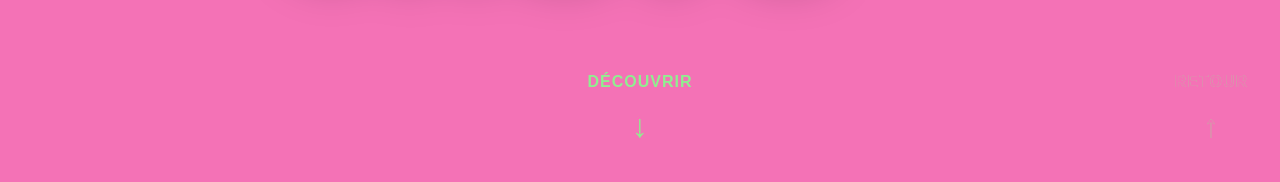
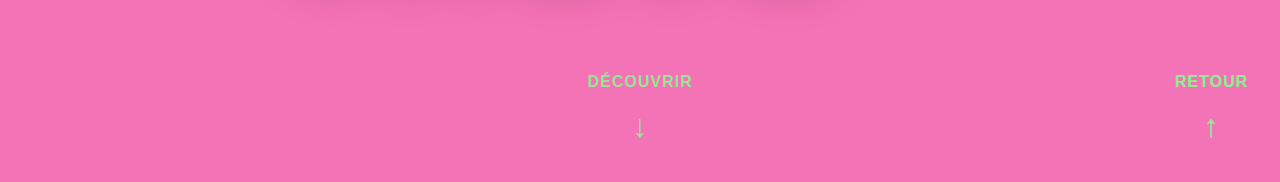
Before and after one commit to Eadroma/Atelier-Du-Reve-Portfolio, a React (Vite) app: page / in a window 1280 px wide. Shown: the part 618-800 px from the top of the page. Built offline with nearby package versions, Linux system fonts and the light colour scheme; a web font is replaced by a local one.

Commit message:
style: Update text color in atelier navigation for improved visibility

```diff
--- a/src/Pages/Atelier/Atelier.scss
+++ b/src/Pages/Atelier/Atelier.scss
@@ -22,7 +22,7 @@
       flex-direction: column;
       align-items: center;
       gap: 0.5rem;
-      color: #f472b6;
+      color: #90ee90;
       font-weight: 600;
       transition: all 0.3s ease;
 
```
